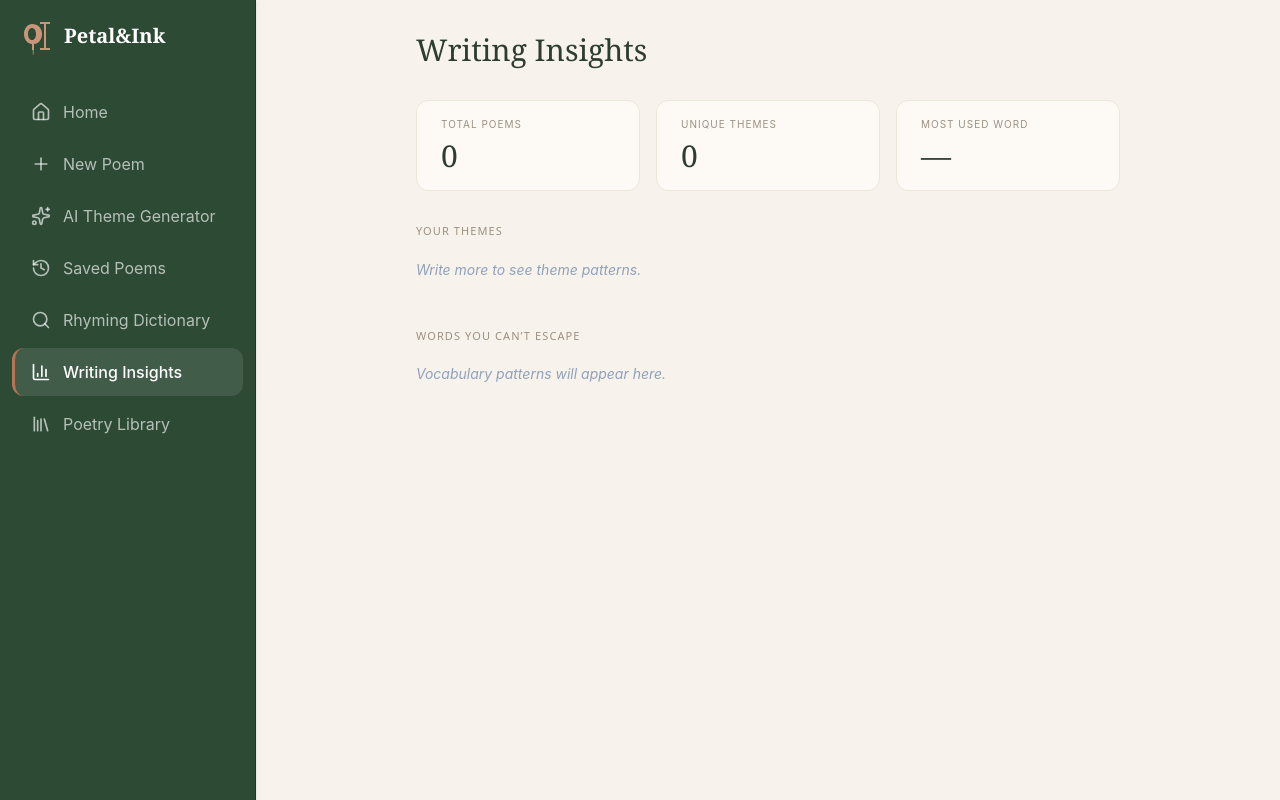
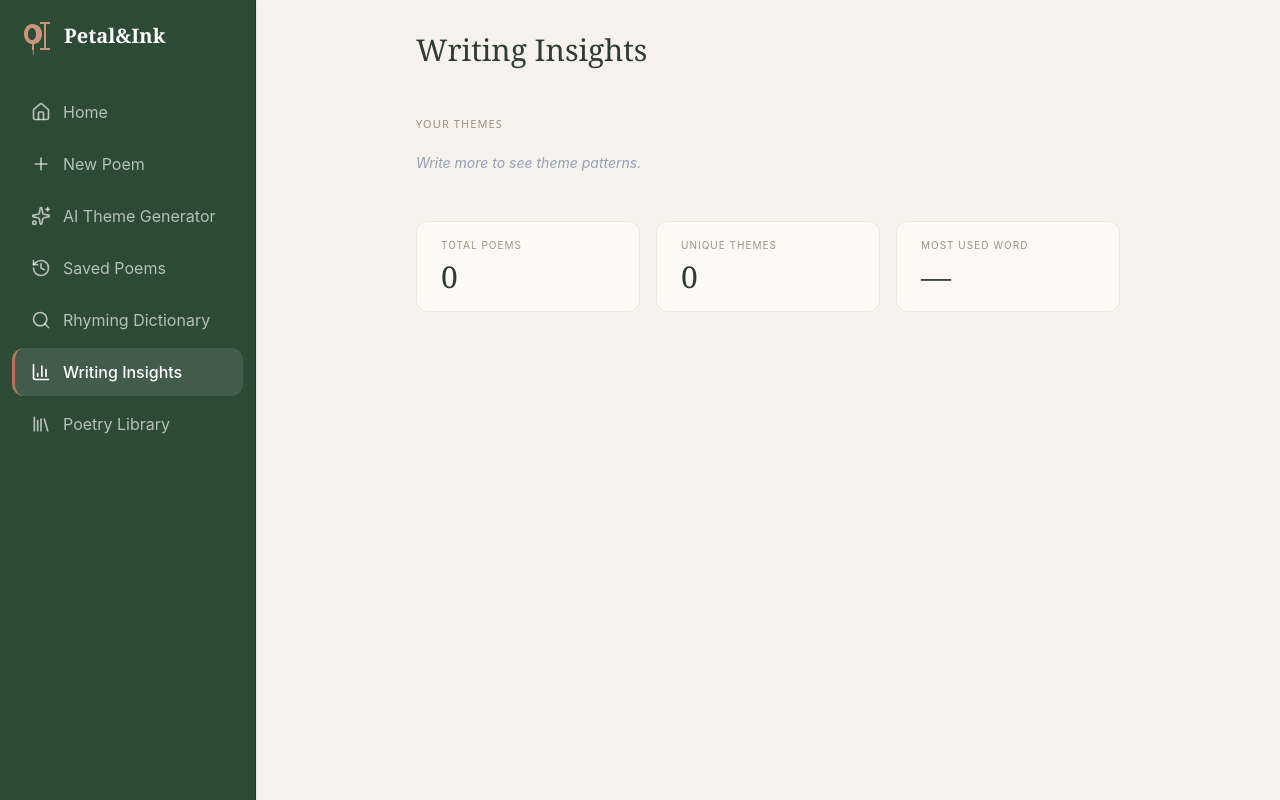
Before and after one commit to vaanyaagarwal27/petal-ink, a React (Vite) app: page / in a window 1280 px wide. Both pictures are taken after a click on the button "Writing Insights". Built offline with nearby package versions, Linux system fonts and the light colour scheme.

Commit message:
fix: insights layout, remove word cloud, move read button up

```diff
--- a/src/App.tsx
+++ b/src/App.tsx
@@ -1221,13 +1221,6 @@ ${poem.content}`,
     <div className="p-8 max-w-3xl mx-auto">
       <h2 className="text-3xl font-serif text-lilac-800 mb-8">Writing Insights</h2>
 
-      {/* Stat cards */}
-      <div className="grid grid-cols-3 gap-4 mb-8">
-        <StatCard label="Total poems" value={String(totalPoems)} />
-        <StatCard label="Unique themes" value={String(uniqueThemes)} />
-        <StatCard label="Most used word" value={mostUsedWord} />
-      </div>
-
       {/* Observation */}
       {observationSentence && (
         <p className="mb-10 font-serif" style={{ color: '#2e3d30', fontSize: '15px' }}>
@@ -1248,10 +1241,7 @@ ${poem.content}`,
           )}
           {bestLine && !bestLineLoading && (
             <div className="pl-6" style={{ borderLeft: '4px solid #b87355' }}>
-              <p
-                className="text-2xl italic font-serif leading-snug"
-                style={{ color: '#2e3d30' }}
-              >
+              <p className="text-2xl italic font-serif leading-snug" style={{ color: '#2e3d30' }}>
                 {bestLine.line}
               </p>
               <p className="mt-2" style={{ fontSize: '12px', color: '#9c9080' }}>
@@ -1264,54 +1254,6 @@ ${poem.content}`,
           )}
         </section>
       )}
-
-      {/* your themes */}
-      <section className="mb-12">
-        <span style={sectionLabel}>your themes</span>
-        {sortedThemes.length > 0 ? (
-          <div className="space-y-5">
-            {sortedThemes.map(([theme, count]) => (
-              <div key={theme}>
-                <div className="flex items-center justify-between mb-1.5">
-                  <span className="font-serif text-base" style={{ color: '#2e3d30' }}>{theme}</span>
-                  <span className="text-sm" style={{ color: '#9c9080' }}>{count}</span>
-                </div>
-                <div className="h-1.5 rounded-full" style={{ background: '#ede7d9' }}>
-                  <div
-                    className="h-full rounded-full transition-all"
-                    style={{ background: '#b87355', width: `${(count / poems.length) * 100}%` }}
-                  />
-                </div>
-                <p style={{ fontStyle: 'italic', fontSize: '12px', color: '#9c9080', marginTop: '4px' }}>
-                  {count === 1 ? 'written once' : count === 2 ? 'returning to this' : 'this keeps finding you'}
-                </p>
-              </div>
-            ))}
-          </div>
-        ) : (
-          <p className="text-slate-400 italic text-sm">Write more to see theme patterns.</p>
-        )}
-      </section>
-
-      {/* words you can't escape */}
-      <section className="mb-12">
-        <span style={sectionLabel}>words you can&rsquo;t escape</span>
-        {topWords.length > 0 ? (
-          <div className="flex flex-wrap" style={{ gap: '12px' }}>
-            {topWords.map(([word], i) => (
-              <span
-                key={word}
-                className={cn('font-serif', i < 3 ? 'text-2xl' : i < 7 ? 'text-lg' : 'text-base')}
-                style={{ color: i < 3 ? '#2e3d30' : i < 7 ? '#6b7f6e' : '#9c9080' }}
-              >
-                {word}
-              </span>
-            ))}
-          </div>
-        ) : (
-          <p className="text-slate-400 italic text-sm">Vocabulary patterns will appear here.</p>
-        )}
-      </section>
 
       {/* Read my writing */}
       {readMode === 'hidden' && poems.length > 0 && (
@@ -1358,6 +1300,41 @@ ${poem.content}`,
           </div>
         </div>
       )}
+
+      {/* your themes */}
+      <section className="mt-12 mb-12">
+        <span style={sectionLabel}>your themes</span>
+        {sortedThemes.length > 0 ? (
+          <div className="space-y-5">
+            {sortedThemes.map(([theme, count]) => (
+              <div key={theme}>
+                <div className="flex items-center justify-between mb-1.5">
+                  <span className="font-serif text-base" style={{ color: '#2e3d30' }}>{theme}</span>
+                  <span className="text-sm" style={{ color: '#9c9080' }}>{count}</span>
+                </div>
+                <div className="h-1.5 rounded-full" style={{ background: '#ede7d9' }}>
+                  <div
+                    className="h-full rounded-full transition-all"
+                    style={{ background: '#b87355', width: `${(count / poems.length) * 100}%` }}
+                  />
+                </div>
+                <p style={{ fontStyle: 'italic', fontSize: '12px', color: '#9c9080', marginTop: '4px' }}>
+                  {count === 1 ? 'written once' : count === 2 ? 'returning to this' : 'this keeps finding you'}
+                </p>
+              </div>
+            ))}
+          </div>
+        ) : (
+          <p className="text-slate-400 italic text-sm">Write more to see theme patterns.</p>
+        )}
+      </section>
+
+      {/* Stat cards */}
+      <div className="grid grid-cols-3 gap-4">
+        <StatCard label="Total poems" value={String(totalPoems)} />
+        <StatCard label="Unique themes" value={String(uniqueThemes)} />
+        <StatCard label="Most used word" value={mostUsedWord} />
+      </div>
     </div>
   );
 }
```
